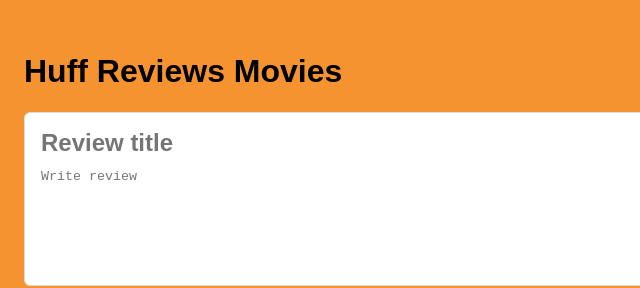
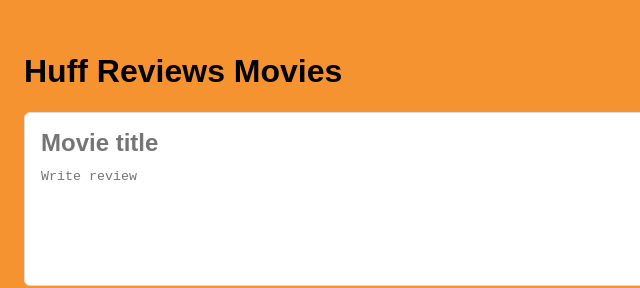
Before and after one commit to ericdhuffman/huff-goes-crud-js, a plain HTML site: page index.html in a window 1280 px wide. Shown: the top 288 px of the page, 0-640 px from the left. Drawn offline with Linux system fonts and the light colour scheme.

Commit message:
change some text

```diff
--- a/index.html
+++ b/index.html
@@ -11,7 +11,7 @@
         <main>
             <h1>Huff Reviews Movies</h1>
             <div class="new-review">
-                <input type="text" name="title" id="title" placeholder="Review title">
+                <input type="text" name="title" id="title" placeholder="Movie title">
                 <textarea name="content" id="content" placeholder="Write review"></textarea>
                 <div id="form-error"></div>
             </div>
```
